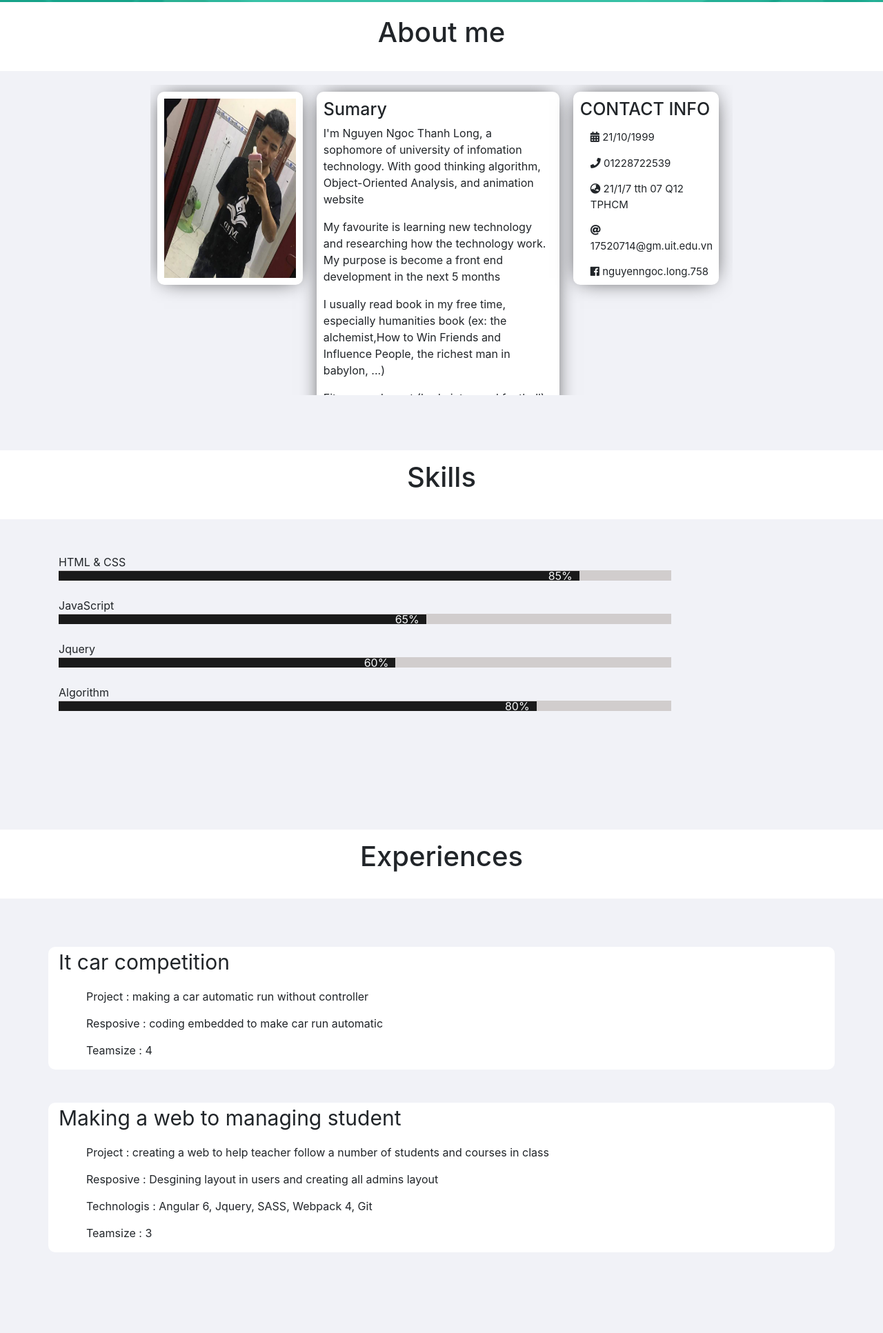
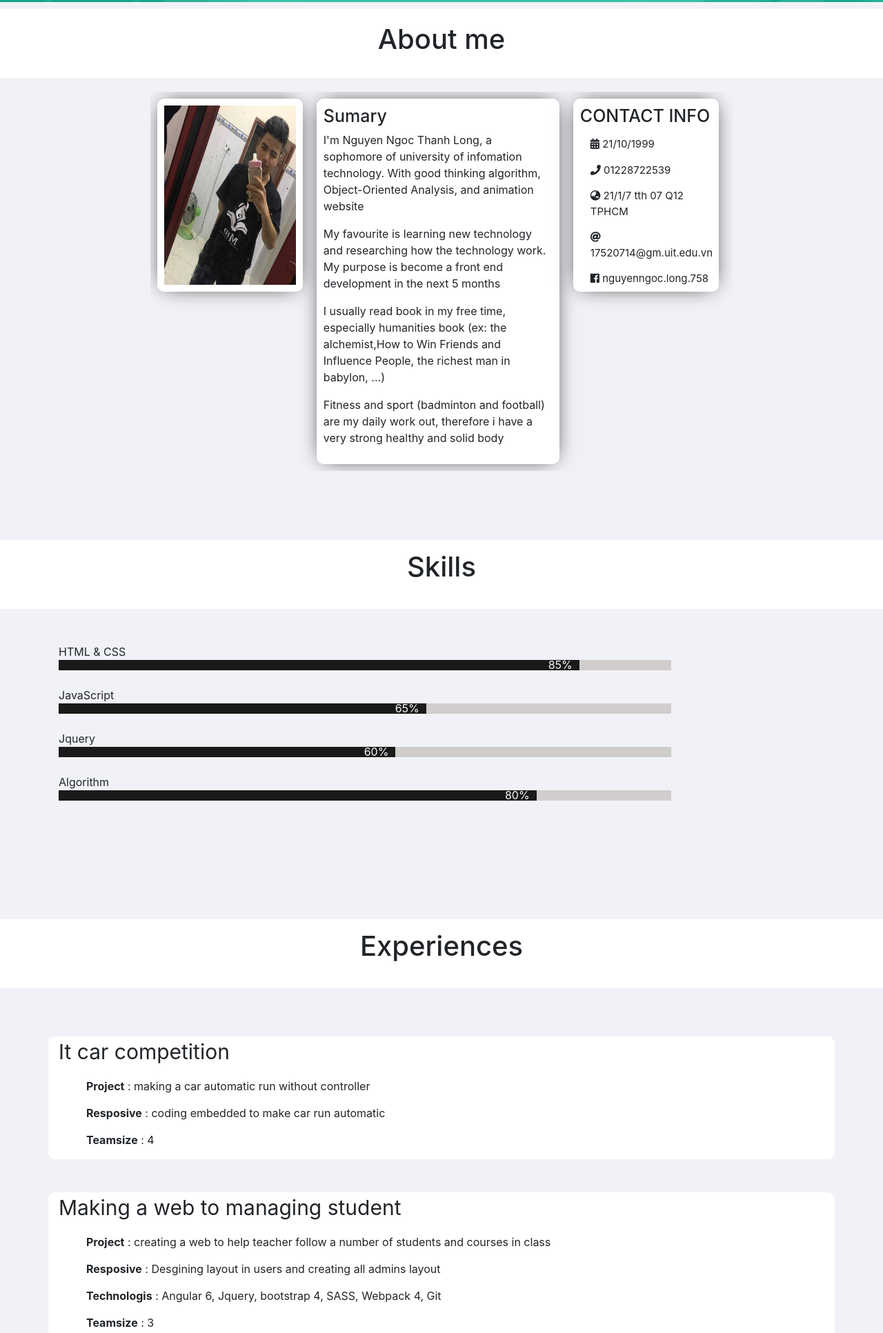
Before and after one commit to longnguyenngoc113/longnguyenngoc113.github.io, a website: page index.html in a window 1280 px wide. Shown: the part 833-2766 px from the top of the page at 69% size. Before the commit the page ends 2649 px from the top, so only its background shows below. Drawn offline with nearby package versions, Linux system fonts and the light colour scheme.

Commit message:
chỉnh sửa resposive

```diff
--- a/app/scss/_about.scss
+++ b/app/scss/_about.scss
@@ -1,7 +1,8 @@
 .About
 {
     width: 100%;
-    height: 550px;
+    height: auto;
+    margin-top: 10px;
 
     .About-title
     {
@@ -10,6 +11,7 @@
         text-align: center;
         font-size: 20px;
         background-color: #fff;
+
         h1
         {
             padding-top: 20px;
@@ -18,7 +20,7 @@
 
     .About-content
     {
-        height: 450px;
+        height: auto;
         margin-left: 17%;
         margin-top: 20px;
         margin-right: 17%;
@@ -37,7 +39,7 @@
         -moz-border-radius: 10px    ;
         -ms-border-radius: 10px    ;
         -o-border-radius: 10px    ;
-}
+    }
 
     .title
     {
--- /dev/null
+++ b/app/scss/_education.scss
@@ -0,0 +1,14 @@
+.education
+{
+    margin-top: 100px;
+
+    .education-title
+    {
+        height: 100px;
+        padding-top: 15px;
+        text-align: center;
+        background-color: white;
+        margin-bottom: 50px;
+    }
+
+}
--- a/app/scss/_experience.scss
+++ b/app/scss/_experience.scss
@@ -1,6 +1,8 @@
 .Experience
 {
     margin-top: 100px;
+    height: 700px;
+    overflow: hidden;
 
     .Experience-title
     {
--- a/app/scss/_skill.scss
+++ b/app/scss/_skill.scss
@@ -1,5 +1,6 @@
 .skill
 {
+    position: relative;
     margin-top: 100px;
     .skill-title
     {
@@ -17,7 +18,6 @@
 
     .line
     {
-        position: relative;
         height: 15px;
         width: 80%;
         background-color: rgb(209, 205, 205);
@@ -26,8 +26,7 @@
 
         .Quality
         {
-            position: absolute;
-            top: -4px;
+            margin-top: 0px;
             height: 15px;
             background-color: #1a1a1a;
 
--- a/app/scss/main.scss
+++ b/app/scss/main.scss
@@ -4,3 +4,4 @@
 @import "_global.scss";
 @import "_skill.scss";
 @import "_experience.scss";
+@import "_education.scss";
--- a/index.html
+++ b/index.html
@@ -151,9 +151,9 @@
 
               <div class="it-car-content content">
                   <ul>
-                    <li>Project : making a car automatic run without controller</li>
-                    <li>Resposive : coding embedded to make car run automatic</li>
-                    <li>Teamsize : 4</li>
+                    <li><b>Project</b> : making a car automatic run without controller</li>
+                    <li><b>Resposive</b> : coding embedded to make car run automatic</li>
+                    <li><b>Teamsize</b> : 4</li>
                   </ul>
               </div>
 
@@ -168,10 +168,10 @@
 
               <div class="Web-managing-content">
                 <ul>
-                  <li>Project : creating a web to help teacher follow a number of students and courses in class</li>
-                  <li>Resposive : Desgining layout in users and creating all admins layout</li>
-                  <li>Technologis : Angular 6, Jquery, SASS, Webpack 4, Git</li>
-                  <li>Teamsize : 3</li>
+                  <li> <b>Project</b>  : creating a web to help teacher follow a number of students and courses in class</li>
+                  <li><b>Resposive</b> : Desgining layout in users and creating all admins layout</li>
+                  <li><b>Technologis</b> : Angular 6, Jquery, bootstrap 4, SASS, Webpack 4, Git</li>
+                  <li><b>Teamsize</b> : 3</li>
                 </ul>
               </div>
 
@@ -181,6 +181,20 @@
     </div>
   </section>
   <!-- end Experience task -->
+
+  <!-- begin education task -->
+  <section class="education">
+    <div class="education-title">
+      <h1>Education</h1>
+    </div>
+
+    <div class="education-content">
+      <span>GPA : 7.49</span>
+      <br>
+      <span>Top 6 student of computer engineering department</span>
+    </div>
+  </section>
+  <!-- end education task -->
 
   <!-- Optional JavaScript -->
   <!-- jQuery first, then Popper.js, then Bootstrap JS -->
```
Also changed, not shown: app/css/index.css, 1 other file.
